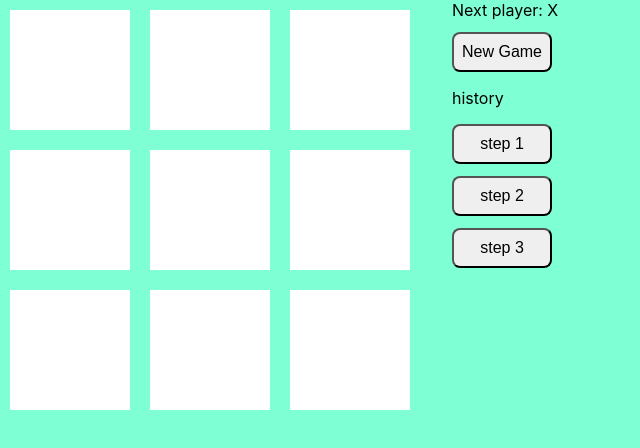
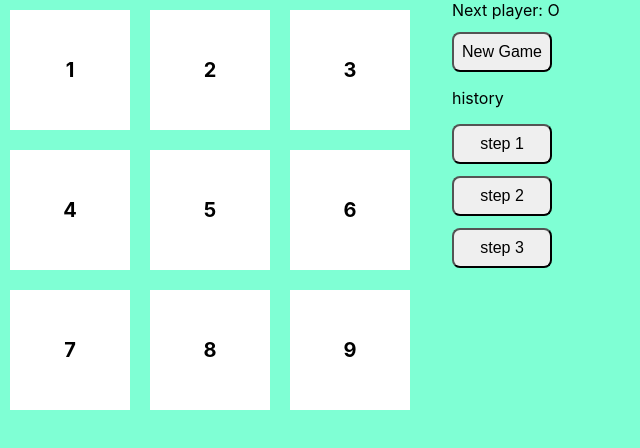
Before and after one commit to ditoy1352/belajar_react, a React (Create React App) app: page / in a window 1280 px wide. Shown: the top 448 px of the page, without its empty margins (0-640 px from the left). Built offline with nearby package versions, Linux system fonts and the light colour scheme.

Commit message:
belajar react

```diff
--- a/src/App.js
+++ b/src/App.js
@@ -6,42 +6,43 @@ const Button = ({ children }) => {
   return <button className="button">{children}</button>;
 };
 
-const Square = ({ number }) => {
-  const [value, setValue] = useState(null);
-
-  const handleClick = () => {
-    setValue('X');
-  };
-
+const Square = ({ number, onClick }) => {
   return (
-    <div className="square" onClick={handleClick}>
-      {value}
+    <div className="square" onClick={onClick}>
+      {number}
     </div>
   );
 };
 
 const App = () => {
+
+  const [isXNext, setIsXNext] = useState(false);
+  const handlesquareClick = () => {
+    setIsXNext(!isXNext);
+    console.log("handle click");
+  };
+
   return (
     <div className="container">
       <div className="board">
         <div className="row">
-          <Square number={1} />
-          <Square number={2} />
-          <Square number={3} />
+          <Square number={1} onClick={handlesquareClick}/>
+          <Square number={2} onClick={handlesquareClick}/>
+          <Square number={3} onClick={handlesquareClick}/>
         </div>
         <div className="row">
-          <Square number={4} />
-          <Square number={5} />
-          <Square number={6} />
+          <Square number={4} onClick={handlesquareClick}/>
+          <Square number={5} onClick={handlesquareClick}/>
+          <Square number={6} onClick={handlesquareClick}/>
         </div>
         <div className="row">
-          <Square number={7} />
-          <Square number={8} />
-          <Square number={9} />
+          <Square number={7} onClick={handlesquareClick}/>
+          <Square number={8} onClick={handlesquareClick}/>
+          <Square number={9} onClick={handlesquareClick}/>
         </div>
       </div>
       <div className="info">
-        <div className="status">Next player: X</div>
+        <div className="status">Next player: {isXNext ? "X" : "O"}</div>
         <Button className="">New Game</Button>
 
         <div className="history">
```
